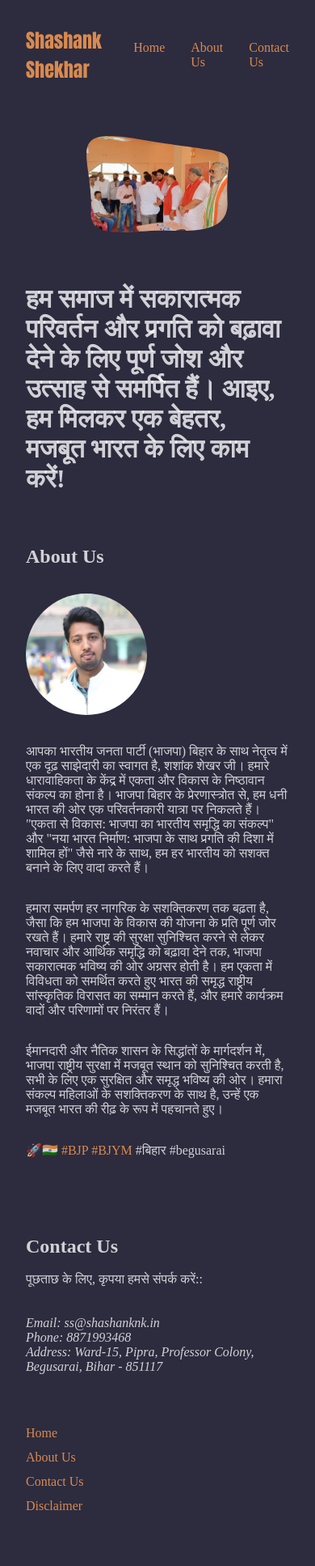
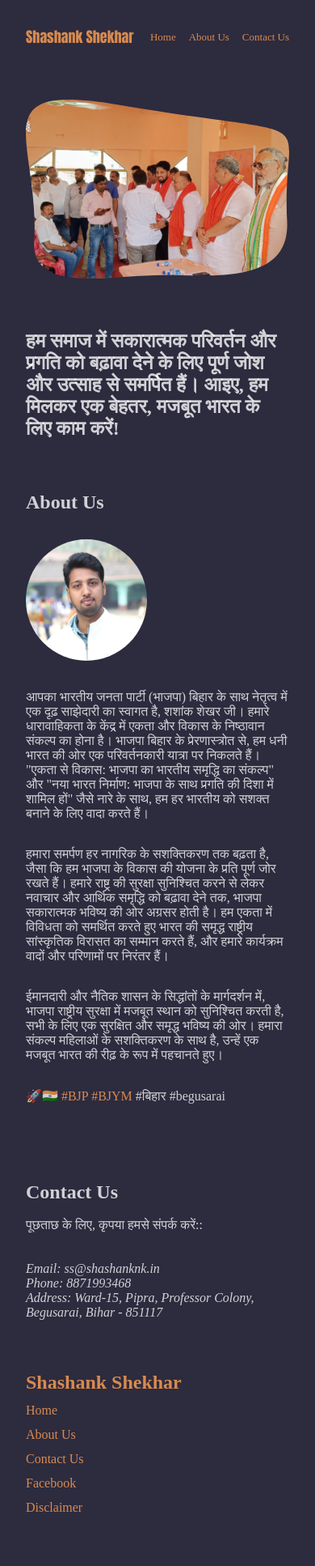
Before and after one commit to nishant-k1/shashanknk, a Next.js app: page / in a window 390 px wide. Shown: the top 1934 px of the page at 81% size. Built offline with nearby package versions, Linux system fonts and the light colour scheme.

Commit message:
fix: mobile layout issue

```diff
--- a/src/views/DisclaimerView/index.tsx
+++ b/src/views/DisclaimerView/index.tsx
@@ -16,7 +16,7 @@
         >
           <div
             style={{
-              maxWidth: "1100px",
+              maxWidth: "1050px",
               padding: "2rem",
               fontSize: "large",
               display: "flex",
--- a/src/views/HomeView/HomeView.module.css
+++ b/src/views/HomeView/HomeView.module.css
@@ -20,16 +20,20 @@
   align-items: center;
   display: flex;
   justify-content: space-between;
-  max-width: 100%;
+  width: 100%;
   @media screen and (min-width: 768px) {
     padding: 2rem;
-    width: 1100px;
+    width: 1050px;
   }
 }
 
 .nav > h1 > a {
   font-family: Impact, Haettenschweiler, "Arial Narrow Bold", sans-serif;
   font-weight: 100;
+  font-size: large;
+  @media screen and (min-width: 768px) {
+    font-size: xx-large;
+  }
 }
 
 .nav > h1 a {
@@ -38,21 +42,31 @@
 
 .nav ul {
   display: flex;
-  max-width: 1100px;
+  max-width: 1050px;
   list-style: none;
   padding: 0;
   margin: 0;
-  column-gap: 2rem;
+  column-gap: 1rem;
+  @media screen and (min-width: 768px) {
+    column-gap: 2rem;
+  }
 }
 
 .nav ul li {
   padding: 0;
   margin: 0;
+  font-size: small;
+  display: flex;
+  width: fit-content;
+  @media screen and (min-width: 768px) {
+    font-size: medium;
+  }
 }
 .nav ul li a {
   padding: 0;
   margin: 0;
   text-decoration: none;
+
   transition: text-decoration 0.5s, color 0.5s; /* Adding color transition */
 }
 
@@ -78,7 +92,7 @@
   row-gap: 4rem;
   align-items: center;
   column-gap: 4rem;
-  max-width: 1100px;
+  max-width: 1050px;
   @media screen and (min-width: 768px) {
     flex-direction: row;
   }
@@ -86,17 +100,23 @@
 
 .hero h1 {
   color: lab(100 0 -0.03 / 0.78);
-  font-size: xx-large;
+  font-size: x-large;
+  @media screen and (min-width: 768px) {
+    font-size: xx-large;
+  }
 }
 
 .heroImage {
   object-fit: contain;
   height: auto;
-  width: 54%;
+  width: 100%;
+  @media screen and (min-width: 768px) {
+    width: 54%;
+  }
 }
 
 .about {
-  max-width: 1100px;
+  max-width: 1050px;
   padding: 2rem;
 }
 .about {
@@ -111,10 +131,10 @@
 }
 
 .contactUs {
-  max-width: 1100px;
+  max-width: 1050px;
   padding: 2rem;
   @media screen and (min-width: 768px) {
-    width: 1100px;
+    width: 1050px;
     flex-direction: row;
     justify-content: start;
   }
@@ -132,10 +152,10 @@
 }
 
 .footerNav {
-  max-width: 1100px;
+  max-width: 1050px;
   padding: 2rem;
   @media screen and (min-width: 768px) {
-    width: 1100px;
+    width: 1050px;
   }
 }
 
@@ -166,10 +186,10 @@
   display: flex;
   padding: 2rem;
   align-items: center;
-  max-width: 1100px;
+  max-width: 1050px;
   font-size: small;
   @media screen and (min-width: 768px) {
-    width: 1100px;
+    width: 1050px;
     justify-content: space-between;
   }
 }
--- a/src/views/Shared/Footer/index.tsx
+++ b/src/views/Shared/Footer/index.tsx
@@ -11,6 +11,11 @@
         <nav className={styles.footerNav}>
           <ul>
             <li>
+              <h1>
+                <Link href="/">Shashank Shekhar</Link>
+              </h1>
+            </li>
+            <li>
               <Link href="/">Home</Link>
             </li>
             <li>
@@ -18,6 +23,11 @@
             </li>
             <li>
               <Link href="/#contact">Contact Us</Link>
+            </li>
+            <li>
+              <Link href="https://www.facebook.com/shashanknk.shekhar/">
+                Facebook
+              </Link>
             </li>
             {/* <li>
                 <Link href="#privacy-policy">Privacy Policy</Link>
```
